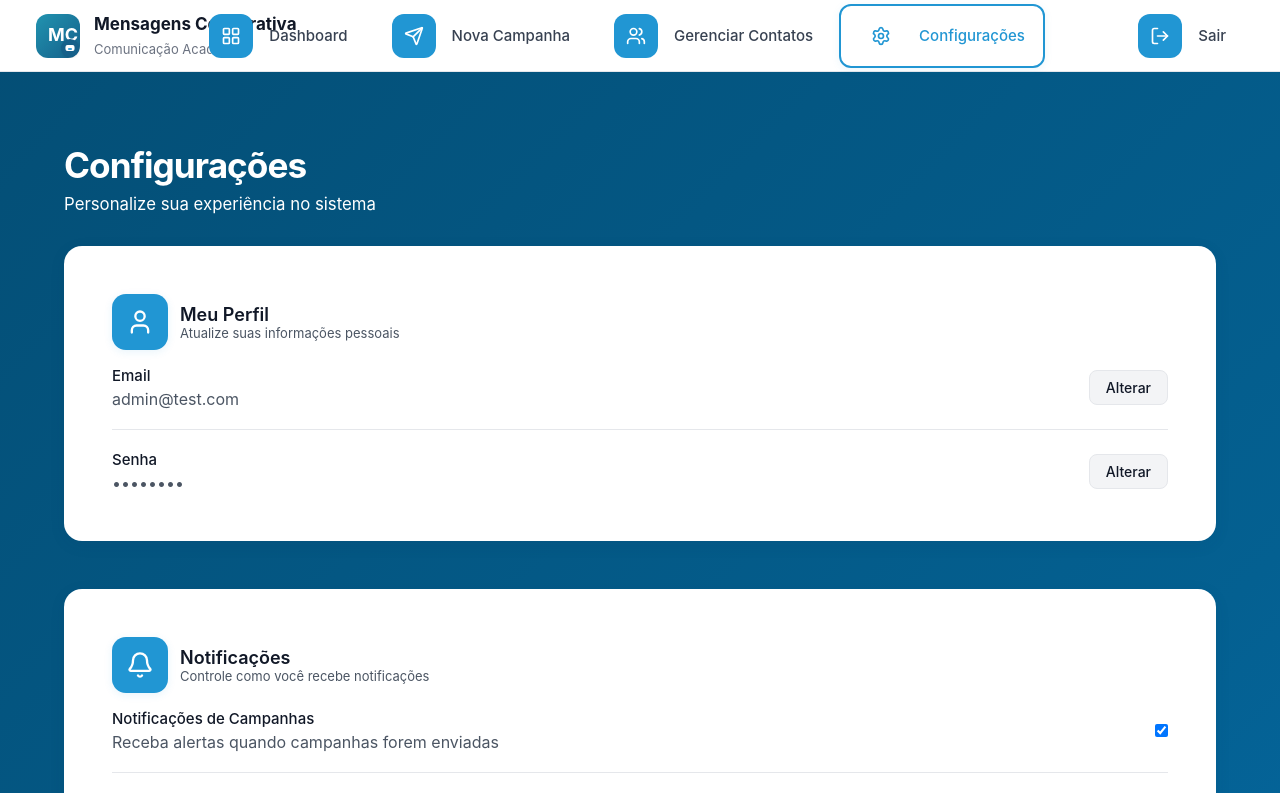
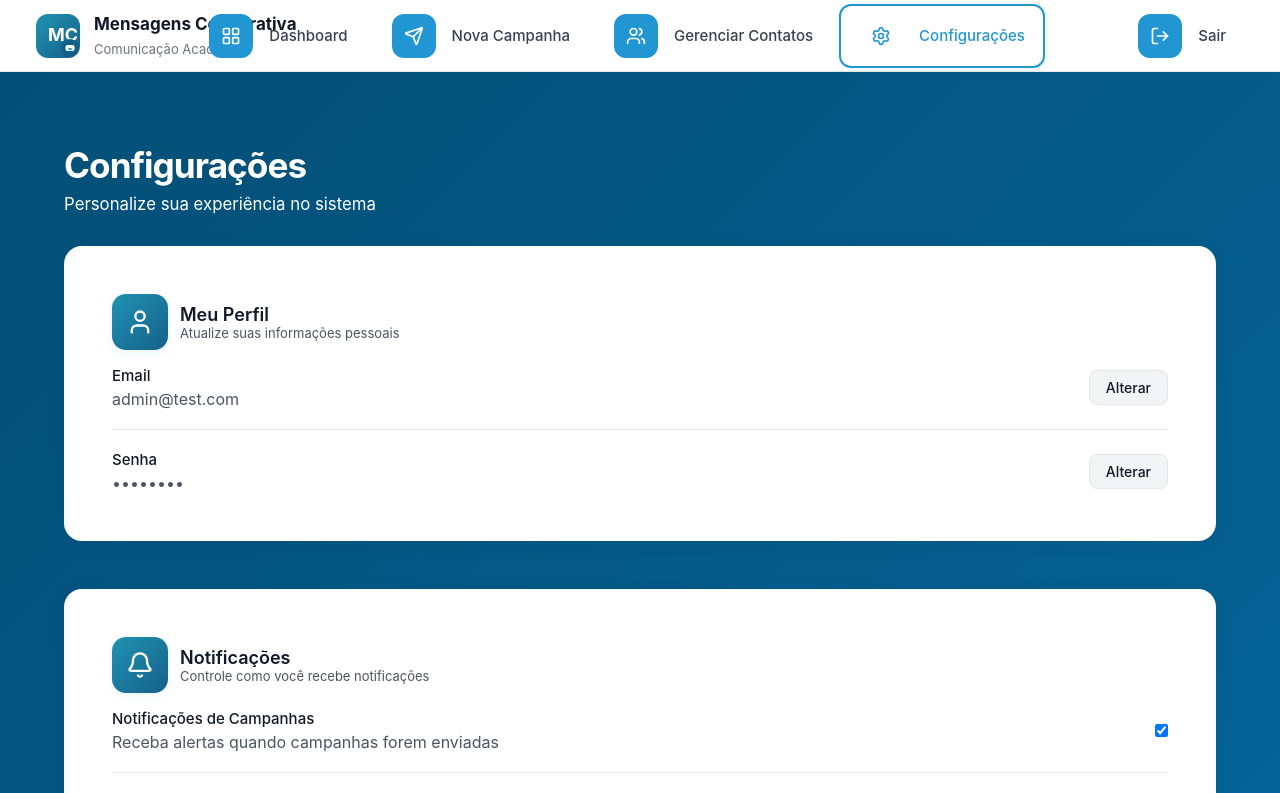
Before and after one commit to Gleice38/spam-message-main-novo, a React (Vite) app in the folder frontend/: page /configuracoes in a window 1280 px wide. Shown: the top 793 px of the page. Built offline with nearby package versions, Linux system fonts and the light colour scheme; no server answers; sample sign-in values are in the browser's storage.

Commit message:
style: ícones das seções de configurações com gradiente igual aos cards da Nova Campanha

```diff
--- a/frontend/src/pages/configuracoes/style.css
+++ b/frontend/src/pages/configuracoes/style.css
@@ -73,7 +73,7 @@
 .section-icon {
   width: 56px;
   height: 56px;
-  background: #2196d3;
+  background: linear-gradient(135deg, #2193b0 0%, #15608a 100%);
   color: #fff;
   border-radius: 14px;
   display: flex;
--- a/frontend/src/pages/contacts/Contacts.css
+++ b/frontend/src/pages/contacts/Contacts.css
@@ -115,7 +115,7 @@ html, body {
 }
 
 .icon-badge {
-  background: #0EA5E9;
+  background: linear-gradient(135deg, #2193b0 0%, #15608a 100%);
   color: white;
   padding: 12px;
   border-radius: 12px;
```
